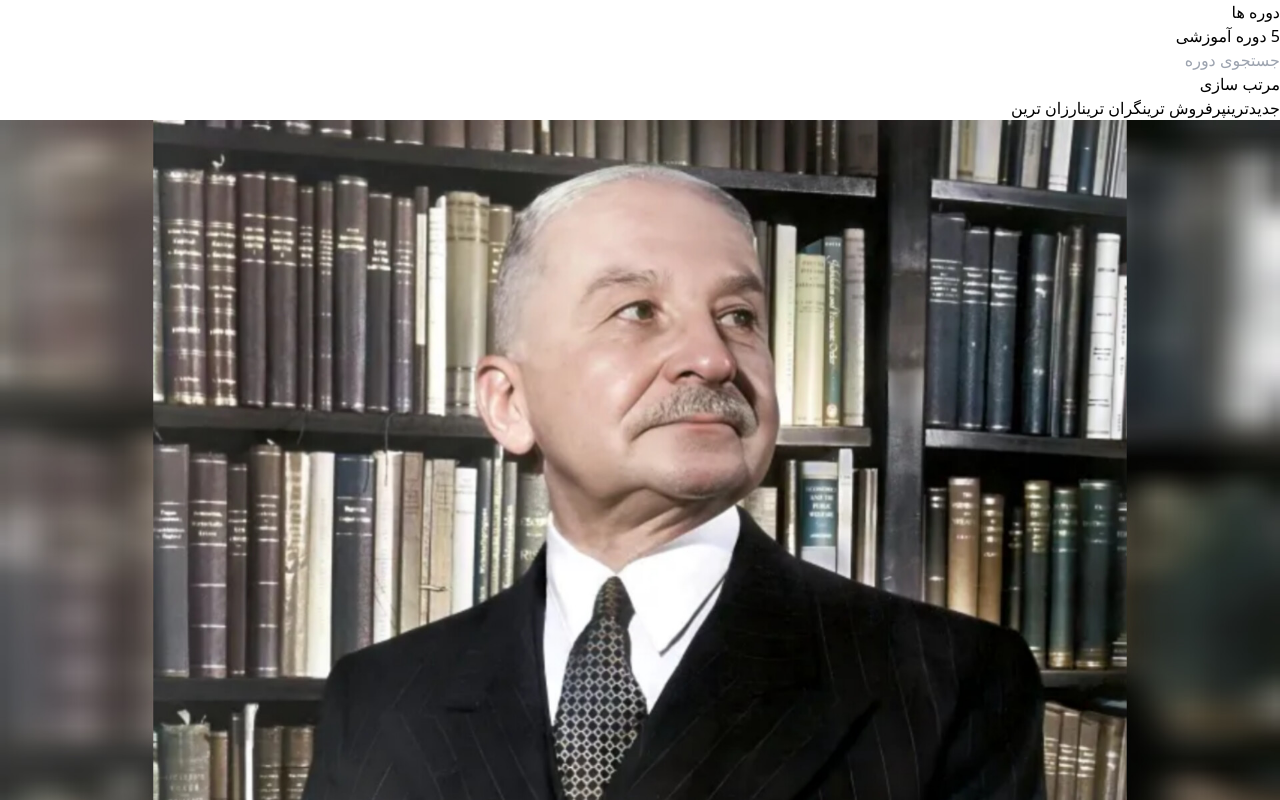
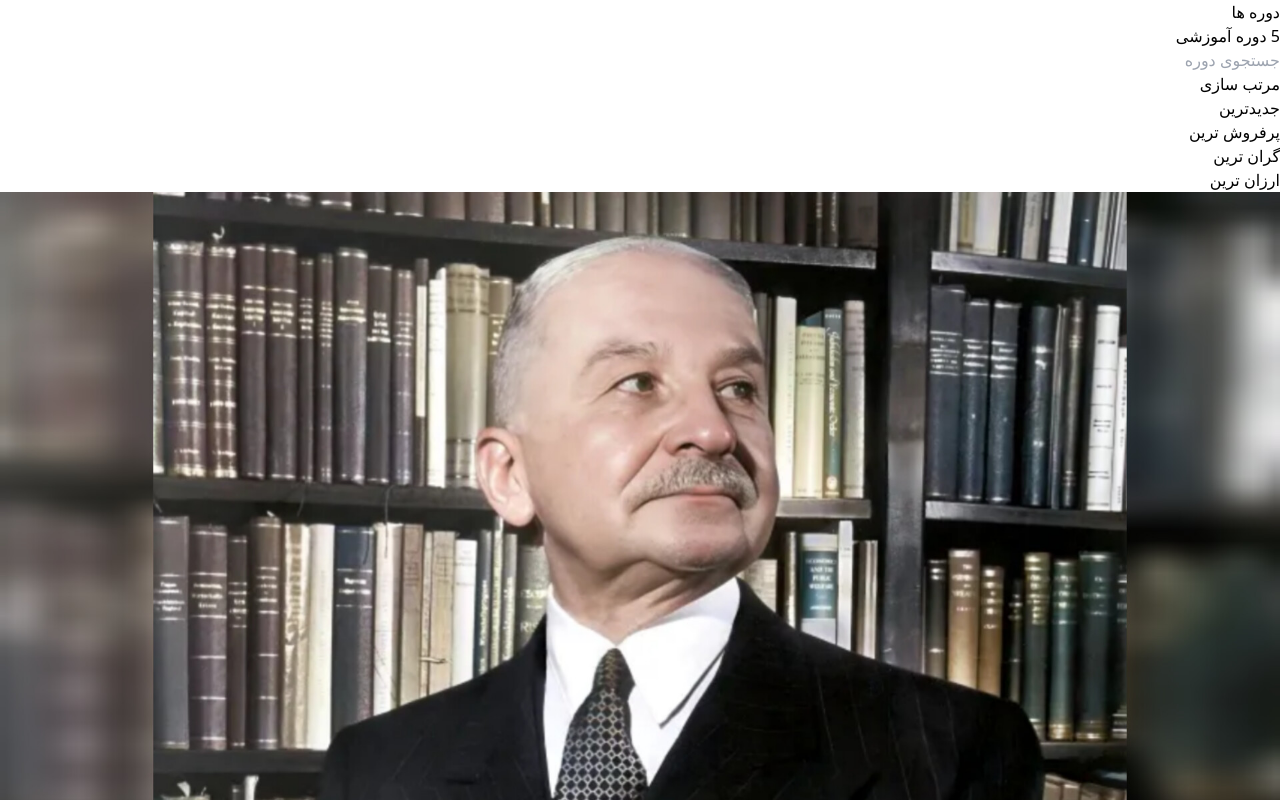
Before and after one commit to academy-react-summer1403/ice-programmer, a React (Vite) app: page / in a window 1280 px wide. Shown: the top 800 px of the page. Built offline with nearby package versions, Linux system fonts and the light colour scheme; a web font is replaced by a local one.

Commit message:
delet 'import link'

```diff
--- a/src/Components/Landing/CoursePage.jsx
+++ b/src/Components/Landing/CoursePage.jsx
@@ -1,6 +1,6 @@
 import {Formik, Field} from 'formik';
 import CourseCard from './CourseCard';
-import { Link } from 'react-router-dom';
+import LinkComponent from './LinkComponent';
 
 function CoursePage() {
   return (
@@ -15,10 +15,10 @@ function CoursePage() {
                 <Field className='p-5 mr-[1%] bg-[url(src/assets/search.svg)] bg-no-repeat bg-left text-base font-bold [background-size:35px] shadow-inner shadow-slate-400 rounded-xl' type='text' placeholder='جستجوی دوره' name='SerachCourse'  ></Field>
 
                 <h1 className="text-[18px] font-bold">مرتب سازی</h1>
-                <a href="">جدیدترین</a>
-                <a href="">پرفروش ترین</a>
-                <a href="">گران ترین</a>
-                <a href="">ارزان ترین</a>
+                <LinkComponent topic={'جدیدترین'} />
+                <LinkComponent topic={'پرفروش ترین'} />
+                <LinkComponent topic={'گران ترین'} />
+                <LinkComponent topic={'ارزان ترین'} />
             </div>
             <div className='w-[74%] h-auto mt-6 pt-5 flex flex-row flex-wrap justify-between gap-y-24'>
                 <CourseCard />
--- /dev/null
+++ b/src/Components/Landing/LinkComponent.jsx
@@ -0,0 +1,11 @@
+import React from 'react'
+
+function LinkComponent({topic}) {
+  return (
+    <div>
+        <a href="">{topic}</a>
+    </div>
+  )
+}
+
+export default LinkComponent
```
